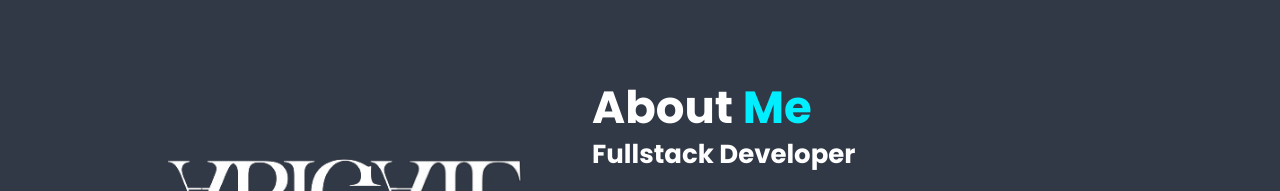
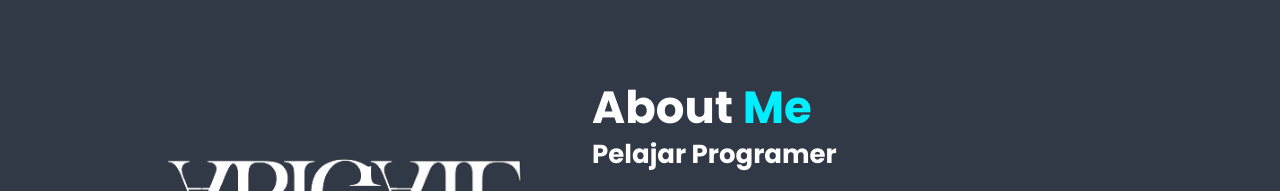
Before and after one commit to HannnXdd/Portfolio, a plain HTML site: page index.html in a window 1280 px wide. Shown: the part 1040-1231 px from the top of the page. Drawn offline with nearby package versions, Linux system fonts and the light colour scheme; a script that the page names is missing.

Commit message:
Update index.html

```diff
--- a/index.html
+++ b/index.html
@@ -60,7 +60,7 @@
       </div>
       <div class="about-content">
         <h2 class="heading">About <span>Me</span></h2>
-        <h3>Fullstack Developer</h3>
+        <h3>Pelajar Programer</h3>
         <p>Saya Seorang Pelajar SMKN7 Baleendah Dan Masih Kelas XI/11
           <br>Alamat saya Di Jln raya laswi Kp.sukasari Desa.Bumiwangi Kec.ciparay</p>
         <a href="#" class="btn">Read More</a>
```
